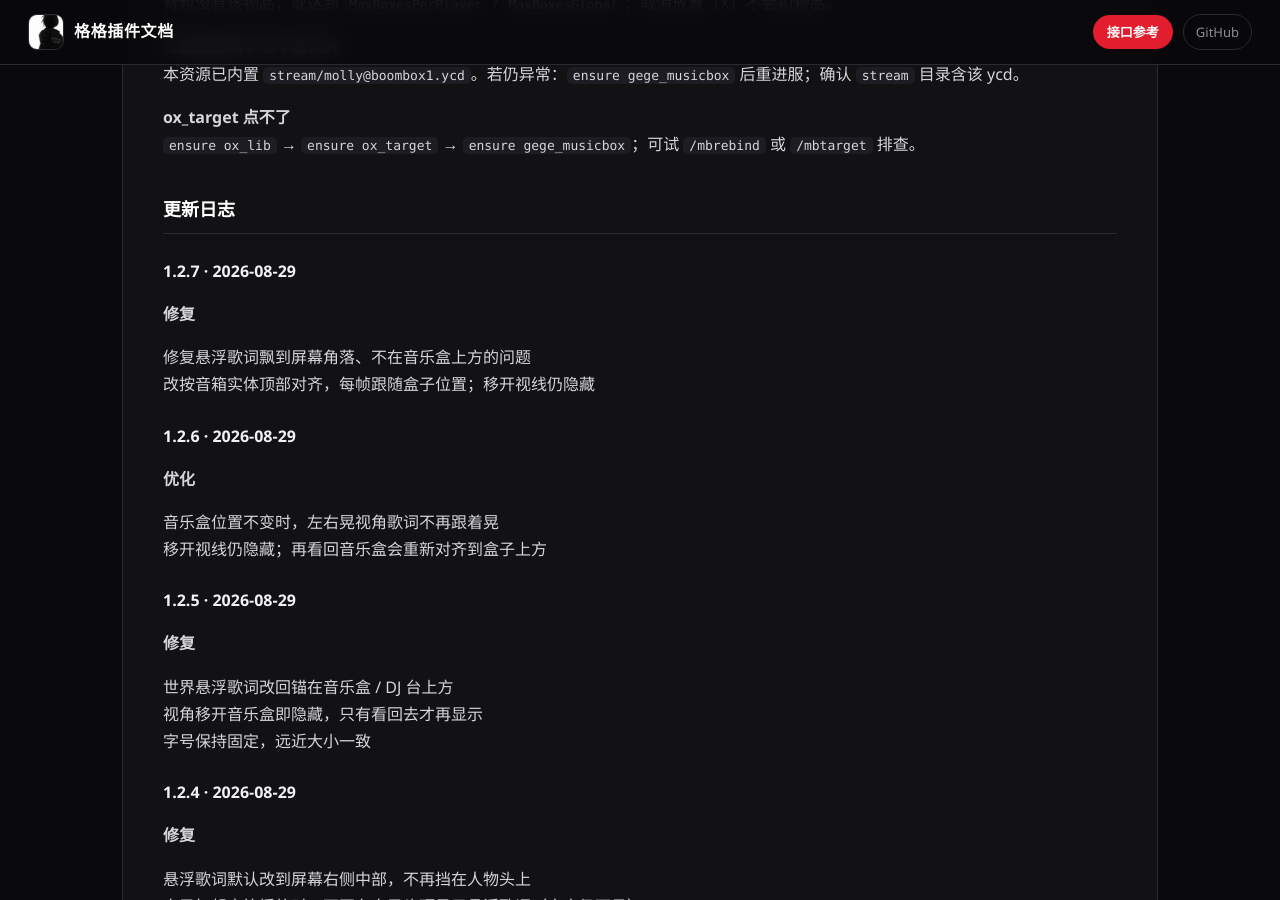
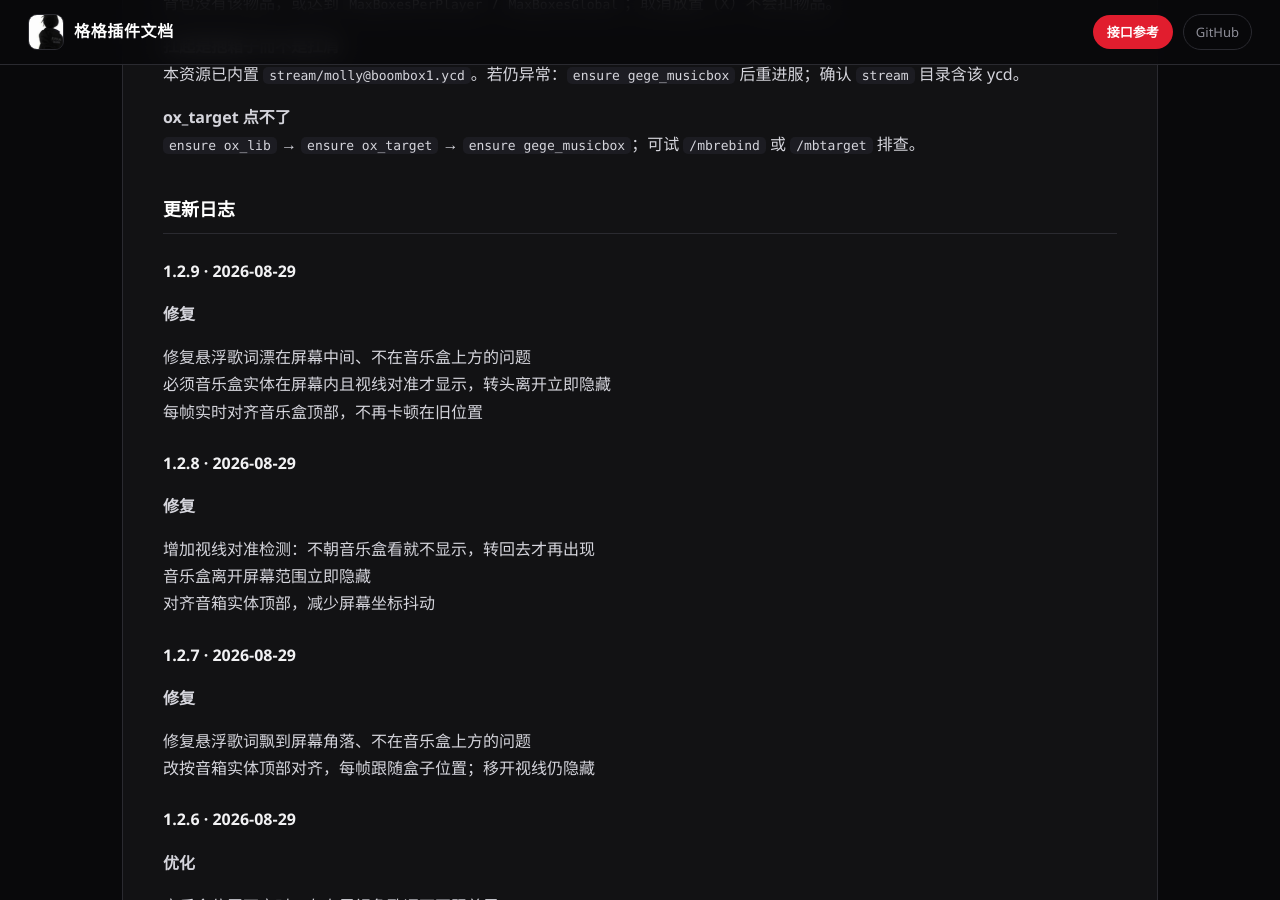
Before and after one commit to gege806/gege-docs, a Jekyll site: the page built from plugins/gege-musicbox.md, in a window 1280 px wide and 900 px high, scrolled down 8692 px. Built offline with Jekyll 4.4.1, drawn with Linux system fonts in a browser that asks for light colours; some of the changed text lies outside the part shown.

Commit message:
更新格格音乐盒文档：修复悬浮歌词位置与视线显示（v1.2.9）。

```diff
--- a/plugins/gege-musicbox.md
+++ b/plugins/gege-musicbox.md
@@ -11,7 +11,7 @@ FiveM 可放置音乐盒：网易云风格 UI、精选歌单 / 搜索、全屏
 
 须配套同目录（或本服已部署）的 **xsound 魔改版**（听距、切屏恢复、续播进度等已改）。
 
-当前版本见 `fxmanifest.lua`（v1.2.8）。
+当前版本见 `fxmanifest.lua`（v1.2.9）。
 
 ## 功能一览
 
@@ -322,6 +322,20 @@ musicbox = {
 
 ## 更新日志
 
+### 1.2.9 · 2026-08-29
+
+**修复**
+- 修复悬浮歌词漂在屏幕中间、不在音乐盒上方的问题
+- 必须音乐盒实体在屏幕内且视线对准才显示，转头离开立即隐藏
+- 每帧实时对齐音乐盒顶部，不再卡顿在旧位置
+
+### 1.2.8 · 2026-08-29
+
+**修复**
+- 增加视线对准检测：不朝音乐盒看就不显示，转回去才再出现
+- 音乐盒离开屏幕范围立即隐藏
+- 对齐音箱实体顶部，减少屏幕坐标抖动
+
 ### 1.2.7 · 2026-08-29
 
 **修复**
```
Also changed, not shown: other parts of plugins/gege-musicbox.md (+1 -1 lines).
